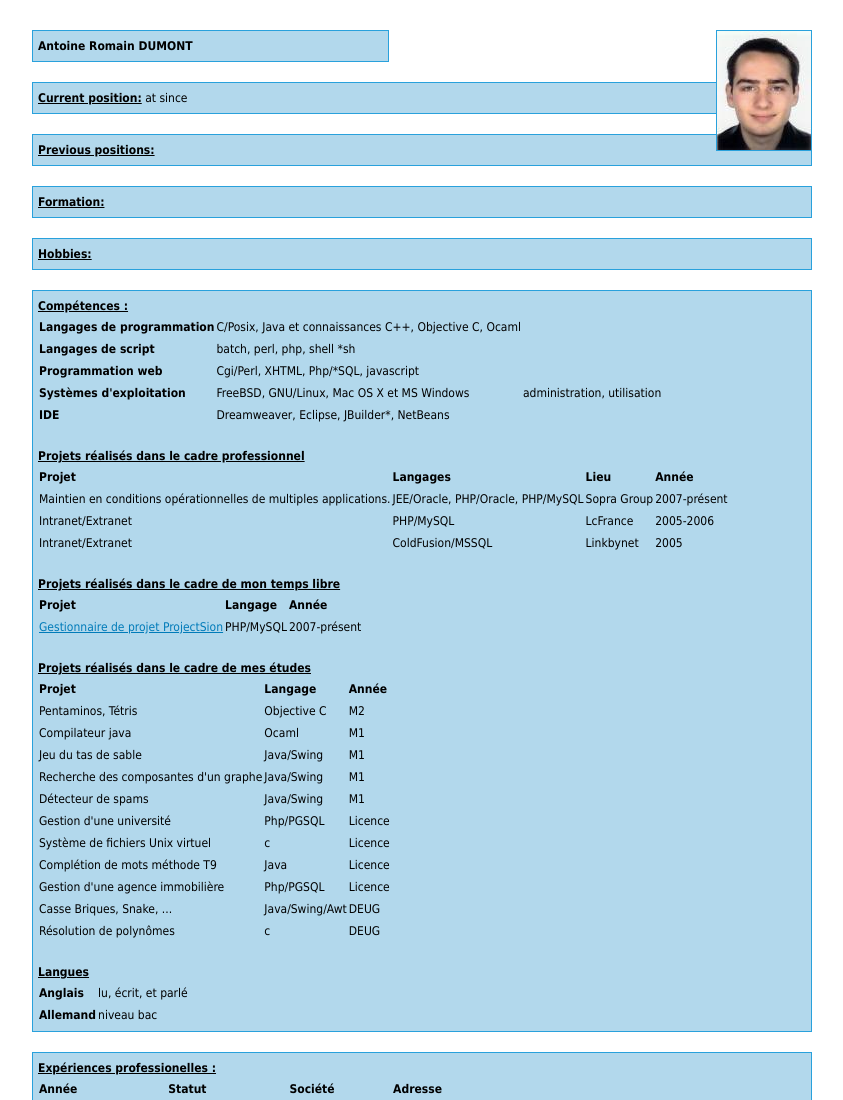
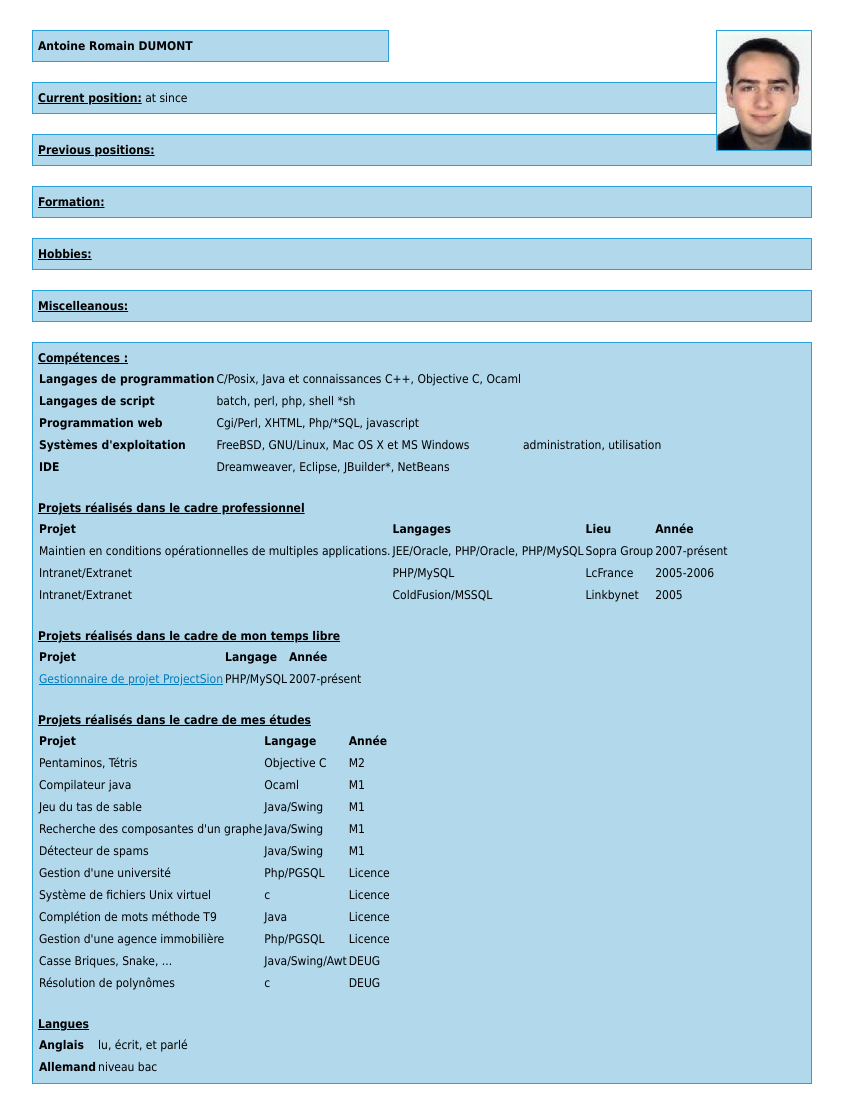
Before and after one commit to ardumont/glowing-octo-archer, a plain HTML site: page app/templates/application.html in a window 1280 px wide. Shown: the top 1100 px of the page, without its empty margins (218-1061 px from the left). Drawn offline with Linux system fonts and the light colour scheme; files that its build step writes are made by us from their sources; files whose address does not match are found by name.

Commit message:
Adding miscelleanous

```diff
--- a/app/templates/application.html
+++ b/app/templates/application.html
@@ -61,6 +61,12 @@
         <div class="info">
           <b>Hobbies:</b>
           <div id="hobbies"></div>
+        </div>
+        <br />
+
+        <div class="info">
+          <b>Miscelleanous:</b>
+          <div id="misc"></div>
         </div>
         <br />
 
```
Also changed, not shown: 2 other files.
